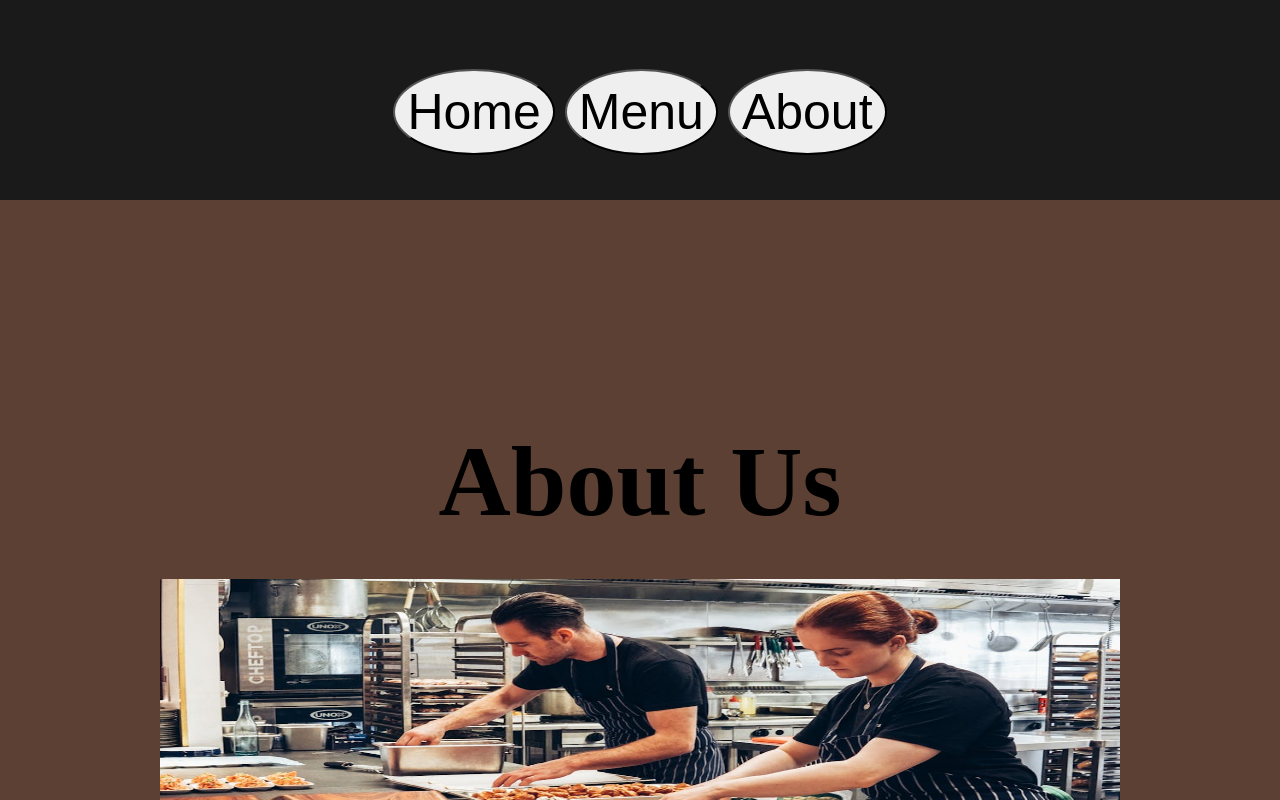
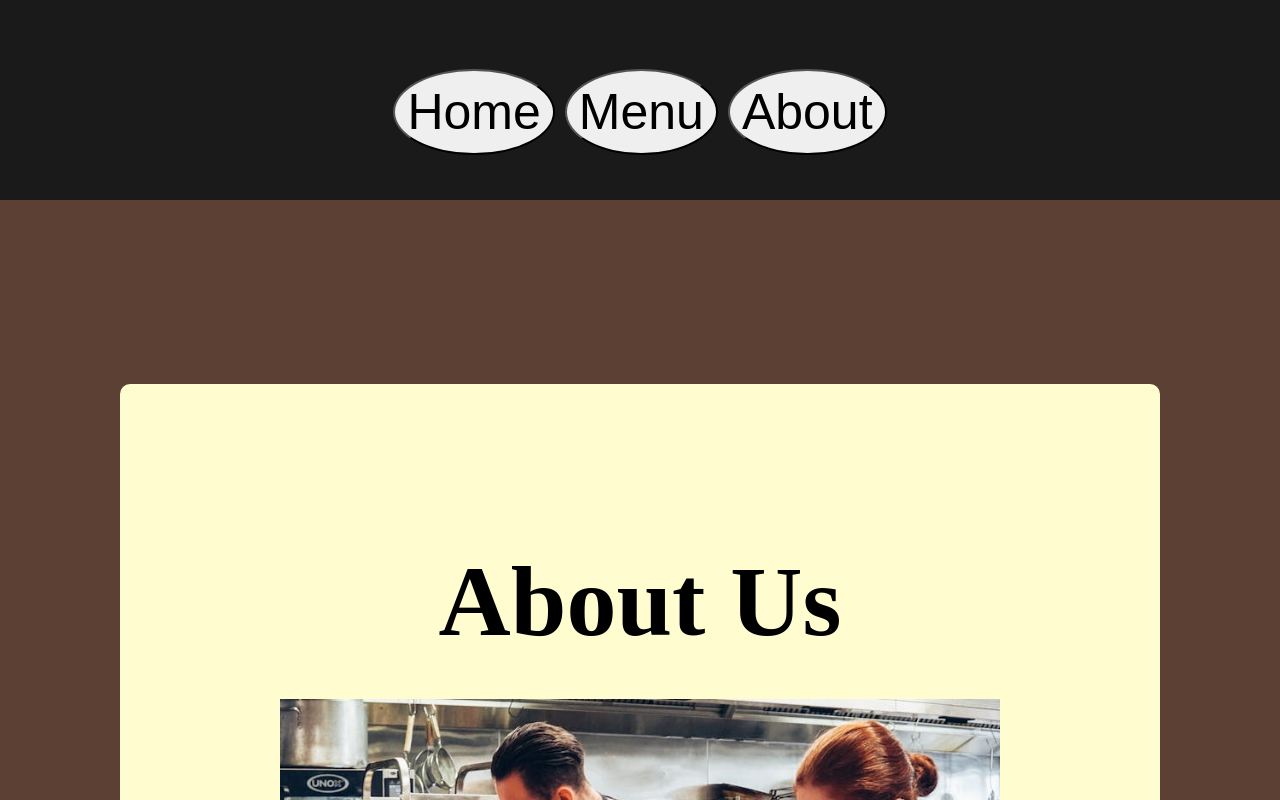
Before and after one commit to CNL-Dev/restaurant-page, a website built with webpack: page src/index.html in a window 1280 px wide. Both pictures are taken after a click on the button "About". Shown: the top 800 px of the page. Built offline with nearby package versions, Linux system fonts and the light colour scheme; files whose address does not match are found by name.

Commit message:
feat: add class for about page image, alter dimensions of img

```diff
--- a/src/aboutpage.js
+++ b/src/aboutpage.js
@@ -13,6 +13,7 @@ function createAboutPage() {
 
     const aboutPageImage = new Image();
     aboutPageImage.src = img;
+    aboutPageImage.classList.add('about-page-img');
     aboutPage.appendChild(aboutPageImage);
 
     const aboutPageText = document.createElement('p');
--- a/src/style.css
+++ b/src/style.css
@@ -59,14 +59,23 @@ h1 {
 }
 
 .about-page {
+    margin: 15vh;
     display: flex;
     flex-direction: column;
     justify-content: center;
     padding: 20vh;
+    background-color: var(--cream);
+    border-radius: 10px;
 }
 
 .about-page-title {
     padding-bottom: 5vh;
+}
+
+.about-page-img {
+    height: 80vh;
+    width: 100%;
+    object-fit: cover;
 }
 
 .about-page-text {
```
